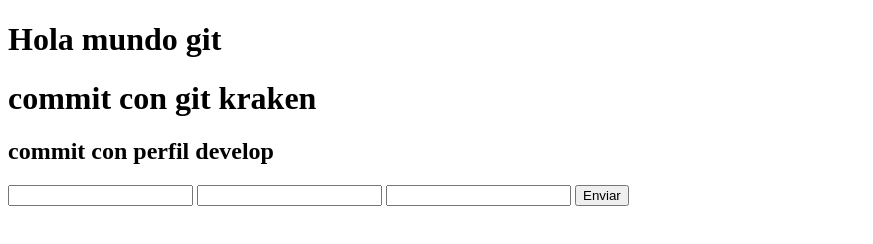
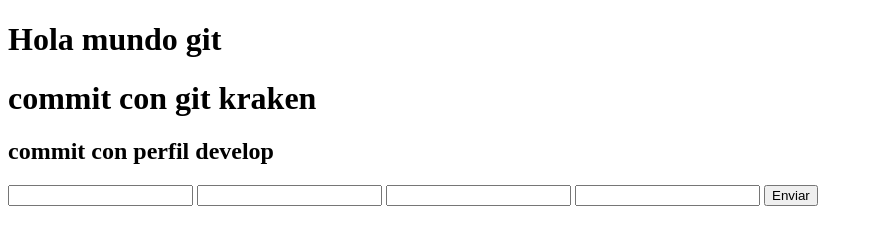
Before and after one commit to charlyhp13/helloword-git, a plain HTML site: page index.html in a window 1280 px wide. Shown: the whole page, without its empty margins (0-873 px from the left). Drawn offline with Linux system fonts and the light colour scheme.

Commit message:
Se agrego funcionalidad imagen

```diff
--- a/index.html
+++ b/index.html
@@ -15,6 +15,7 @@
         <input type="number" name="fistName" id="fistName">
         <input type="text" name="lastName" id="lastName">
         <input type="number" name="age" id="age">
+        <input src="#" alt="Img">
         <input type="button" value="Enviar">
     </form>
 </body>
```
